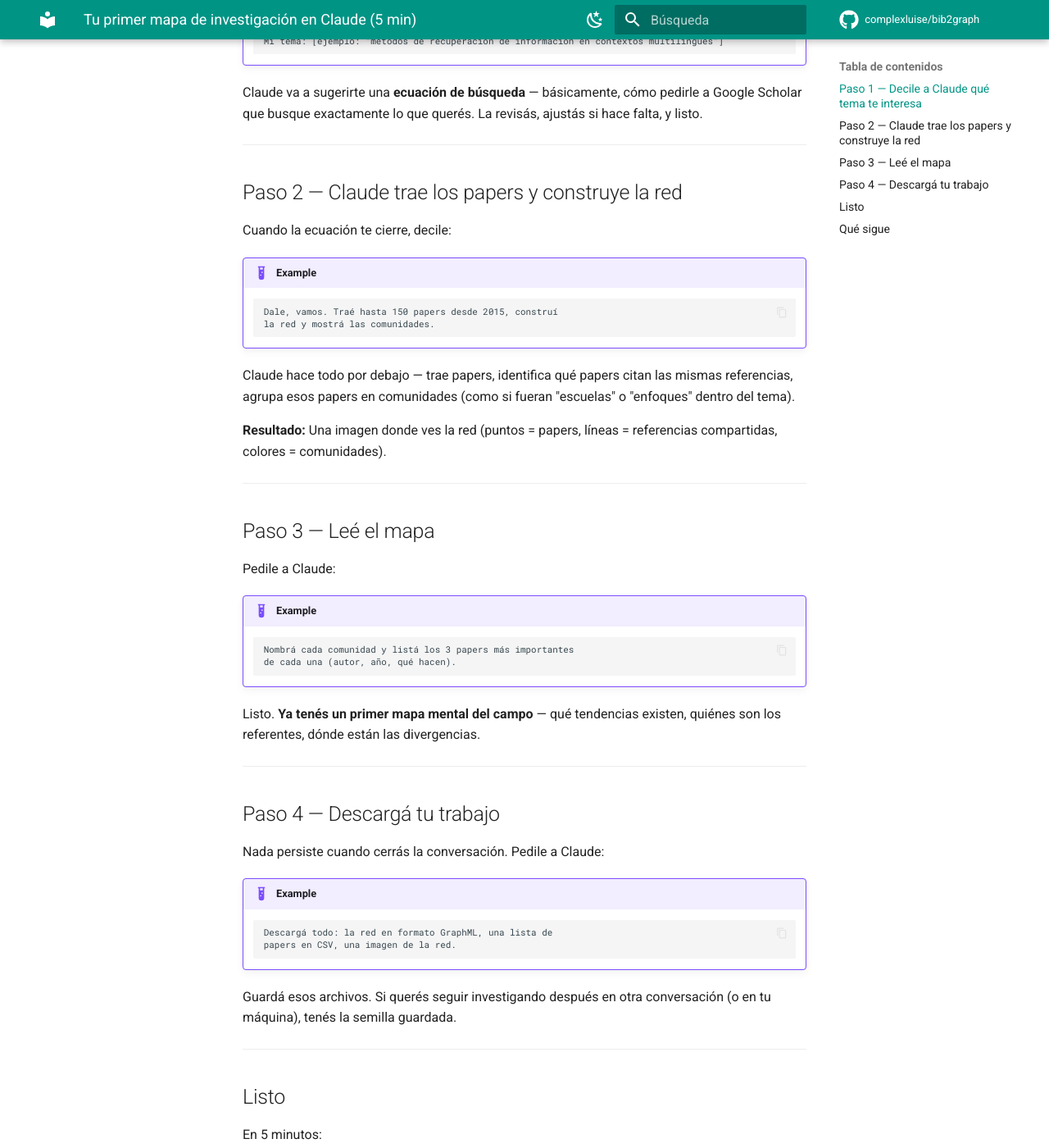
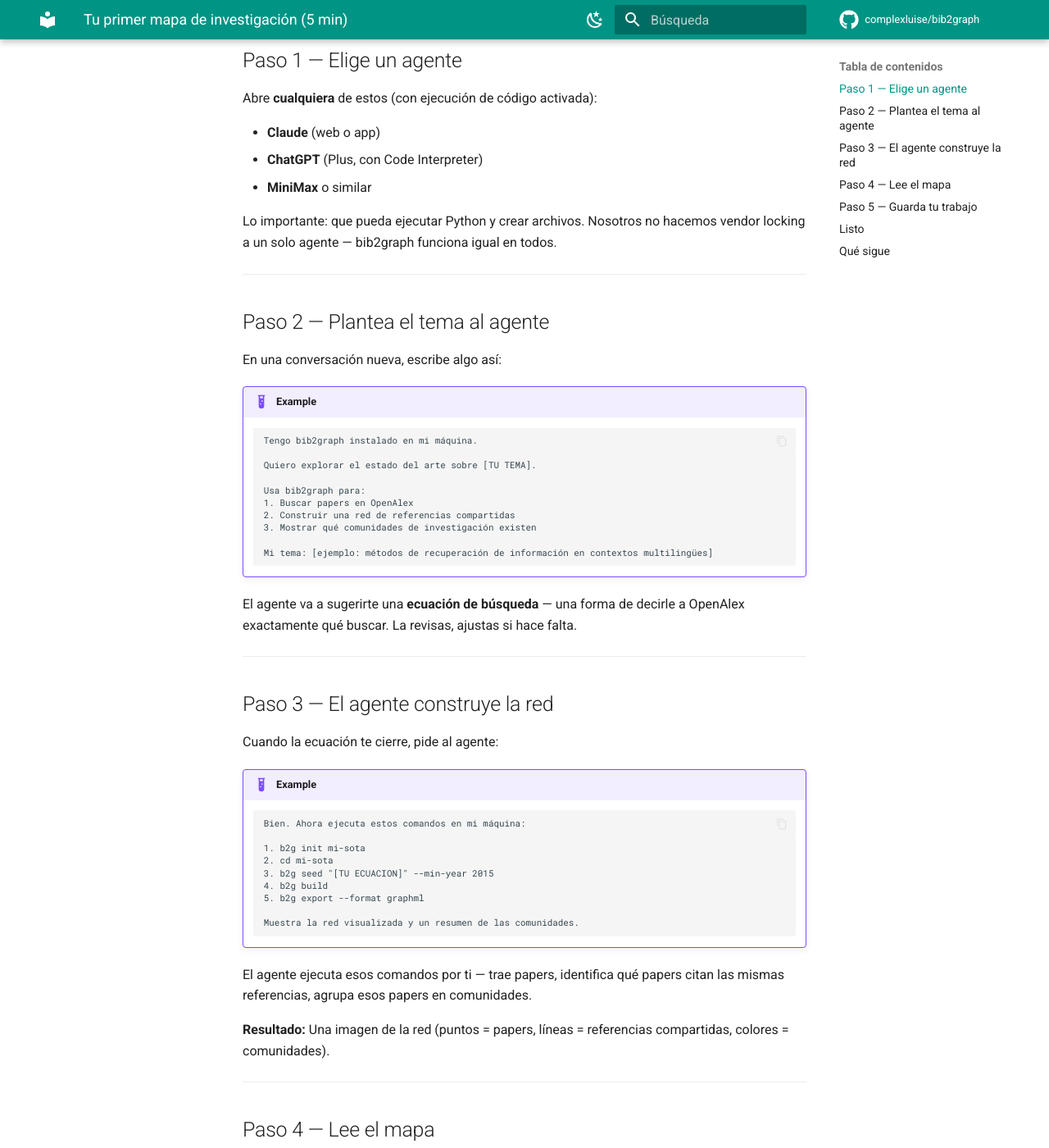
Before and after one commit to complexluise/bib2graph, an MkDocs documentation site: the page built from docs/tutoriales/claude-code.md, in a window 1280 px wide and 1400 px high, scrolled down 706 px. Shown: the whole window at 82% size. Built offline with MkDocs 1.6.1 and Material for MkDocs 9.7.7, drawn with Linux system fonts in a browser that asks for light colours; comment, search, counter and statistics services are not loaded; some of the changed text lies outside the part shown.

Commit message:
docs: fix language and add CLI foundation, remove vendor locking
Language changes:
- Remove Argentine Spanish (vos, mostrá, armá, etc.)
- Adopt Colombian Spanish with tú (neutral, professional tone)
- Examples: "armá" → "arma", "mostrá" → "muestra", "Mostrame" → "Muestra"

Content restructuring:
- Add Paso 0 to tutorials: install bib2graph with pip
- Teach b2g CLI as foundation, not just Claude/ChatGPT
- Remove vendor locking: explain users can use Claude, ChatGPT, MiniMax, etc.
- Show CLI commands first: b2g init, b2g seed, b2g build, etc.
- Explain that agentes help but CLI is the core skill to learn
- Workflow: install → learn CLI → use agente to help direct CLI

Structure now:
1. Quick start (5 min) - install bib2graph, basic CLI, then Claude help
2. Complete tutorial (3-4h) - Paso 0 (install) + Paso 1-10 (full SOTA)
3. Guide - reference, complements tutorials

This makes documentation vendor-neutral and teaches independent usage.

Co-Authored-By: Claude Haiku 4.5 <noreply@anthropic.com>
Claude-Session: https://claude.ai/code/session_01VfqH92jLCoRQ9G8AMA1Vgi

````diff
--- a/docs/tutoriales/claude-code.md
+++ b/docs/tutoriales/claude-code.md
@@ -1,87 +1,127 @@
 ---
-title: Tu primer mapa de investigación en Claude (5 min)
+title: Tu primer mapa de investigación (5 min)
 ---
 
-# Tu primer mapa de investigación en Claude
+# Tu primer mapa de investigación (5 minutos)
 
-Cómo armar, sin instalar nada, una **red visual de artículos científicos** sobre
-un tema que te interesa. Pura conversación — Claude hace el trabajo técnico por vos.
+Cómo armar una **red visual de artículos científicos** sobre un tema que te
+interesa, usando un agente de IA para dirigir bib2graph.
 
-!!! info "Qué necesitás"
-    - **Claude (web o app)** — con ejecución de código activada (la herramienta de
-      análisis/Code Execution).
+!!! info "Qué necesitas"
+    - **Un agente de IA** con ejecución de código: Claude, ChatGPT, MiniMax, o similar.
+    - **bib2graph instalado** en tu máquina (1 minuto: `pip install bib2graph`).
     - **5 minutos**.
-    - Nada más. Sin instalación, sin código, sin API keys.
+
+!!! warning "Paso previo: instala bib2graph"
+    Abre tu terminal y ejecuta:
+    ```bash
+    pip install bib2graph
+    ```
+
+    Verifica que funciona:
+    ```bash
+    b2g --help
+    ```
+
+    Si ves la ayuda de comandos, listo. Si no, ve a [Instalación](../getting-started/installation.md).
 
 ---
 
-## Paso 1 — Decile a Claude qué tema te interesa
+## Paso 1 — Elige un agente
 
-Abrí una conversación y escribí algo así:
+Abre **cualquiera** de estos (con ejecución de código activada):
+
+- **Claude** (web o app)
+- **ChatGPT** (Plus, con Code Interpreter)
+- **MiniMax** o similar
+
+Lo importante: que pueda ejecutar Python y crear archivos. Nosotros no hacemos vendor locking
+a un solo agente — bib2graph funciona igual en todos.
+
+---
+
+## Paso 2 — Plantea el tema al agente
+
+En una conversación nueva, escribe algo así:
 
 !!! example
     ```text
+    Tengo bib2graph instalado en mi máquina.
+
     Quiero explorar el estado del arte sobre [TU TEMA].
 
-    Usá bib2graph para traerme artículos desde OpenAlex,
-    armar una red de referencias compartidas y mostrarme
-    qué comunidades de investigación existen.
+    Usa bib2graph para:
+    1. Buscar papers en OpenAlex
+    2. Construir una red de referencias compartidas
+    3. Mostrar qué comunidades de investigación existen
 
-    Mi tema: [ejemplo: "métodos de recuperación de información en contextos multilingües"]
+    Mi tema: [ejemplo: métodos de recuperación de información en contextos multilingües]
     ```
 
-Claude va a sugerirte una **ecuación de búsqueda** — básicamente, cómo pedirle
-a Google Scholar que busque exactamente lo que querés. La revisás, ajustás si
-hace falta, y listo.
+El agente va a sugerirte una **ecuación de búsqueda** — una forma de decirle a OpenAlex
+exactamente qué buscar. La revisas, ajustas si hace falta.
 
 ---
 
-## Paso 2 — Claude trae los papers y construye la red
+## Paso 3 — El agente construye la red
 
-Cuando la ecuación te cierre, decile:
+Cuando la ecuación te cierre, pide al agente:
 
 !!! example
     ```text
-    Dale, vamos. Traé hasta 150 papers desde 2015, construí
-    la red y mostrá las comunidades.
+    Bien. Ahora ejecuta estos comandos en mi máquina:
+
+    1. b2g init mi-sota
+    2. cd mi-sota
+    3. b2g seed "[TU ECUACION]" --min-year 2015
+    4. b2g build
+    5. b2g export --format graphml
+
+    Muestra la red visualizada y un resumen de las comunidades.
     ```
 
-Claude hace todo por debajo — trae papers, identifica qué papers citan las
-mismas referencias, agrupa esos papers en comunidades (como si fueran "escuelas"
-o "enfoques" dentro del tema).
+El agente ejecuta esos comandos por ti — trae papers, identifica qué papers citan
+las mismas referencias, agrupa esos papers en comunidades.
 
-**Resultado:** Una imagen donde ves la red (puntos = papers, líneas = referencias
-compartidas, colores = comunidades).
+**Resultado:** Una imagen de la red (puntos = papers, líneas = referencias compartidas,
+colores = comunidades).
 
 ---
 
-## Paso 3 — Leé el mapa
+## Paso 4 — Lee el mapa
 
-Pedile a Claude:
+Pide al agente:
 
 !!! example
     ```text
-    Nombrá cada comunidad y listá los 3 papers más importantes
-    de cada una (autor, año, qué hacen).
+    Para cada comunidad en la red:
+    - Nombre (síntesis del enfoque)
+    - Keywords principales
+    - Top 3 papers más centrales (autor, año)
+
+    Muestra una tabla.
     ```
 
-Listo. **Ya tenés un primer mapa mental del campo** — qué tendencias existen,
-quiénes son los referentes, dónde están las divergencias.
+Ya tienes un **primer mapa mental del campo** — qué tendencias existen, quiénes
+son los referentes, dónde están las divergencias.
 
 ---
 
-## Paso 4 — Descargá tu trabajo
+## Paso 5 — Guarda tu trabajo
 
-Nada persiste cuando cerrás la conversación. Pedile a Claude:
+Tu corpus está en el archivo `.duckdb` dentro de la carpeta `mi-sota/`. Los archivos
+`.graphml` están en `exports/`.
 
-!!! example
-    ```text
-    Descargá todo: la red en formato GraphML, una lista de
-    papers en CSV, una imagen de la red.
-    ```
+Para continuar después:
 
-Guardá esos archivos. Si querés seguir investigando después en otra conversación
-(o en tu máquina), tenés la semilla guardada.
+```bash
+cd mi-sota
+b2g read list  # Ver papers en el corpus
+b2g read top   # Ver papers más centrales
+```
+
+Si quieres explorar más tarde desde el agente, carga los archivos GraphML o Parquet en
+la conversación y sigue desde ahí.
 
 ---
 
@@ -89,13 +129,15 @@ Guardá esos archivos. Si querés seguir investigando después en otra conversac
 
 En 5 minutos:
 
-✅ Trajiste papers de un tema
+✅ Instalaste bib2graph
+✅ Trajiste papers de un tema (con ayuda del agente)
 ✅ Viste cómo se relacionan (qué citan en común)
 ✅ Identificaste sub-temas / enfoques
-✅ Guardaste los archivos
+✅ El corpus está guardado en tu máquina
 
 ## Qué sigue
 
-- **Más detalles:** [Tutorial completo — De la pregunta al reporte de SOTA](sota-completo.md) — cómo refinar la búsqueda, curar papers y redactar un análisis serio.
-- **Tu máquina:** Si lo vas a hacer seguido, conviene instalar bib2graph localmente. Mira el [Quickstart](../getting-started/quickstart.md).
-- **Referencia:** [Todos los comandos de bib2graph](../reference/cli.md).
+- **Más detalles:** [Tutorial completo — De la pregunta al reporte de SOTA](sota-completo.md)
+  — cómo refinar, curar y redactar un análisis riguroso.
+- **Referencia completa:** [Todos los comandos de bib2graph](../reference/cli.md).
+- **Como librería Python:** [API Python](../reference/python-api.md).
````
Also changed, not shown: docs/guias/reporte-estado-del-arte.md (+3 -3 lines), docs/tutoriales/sota-completo.md (+90 -32 lines).
